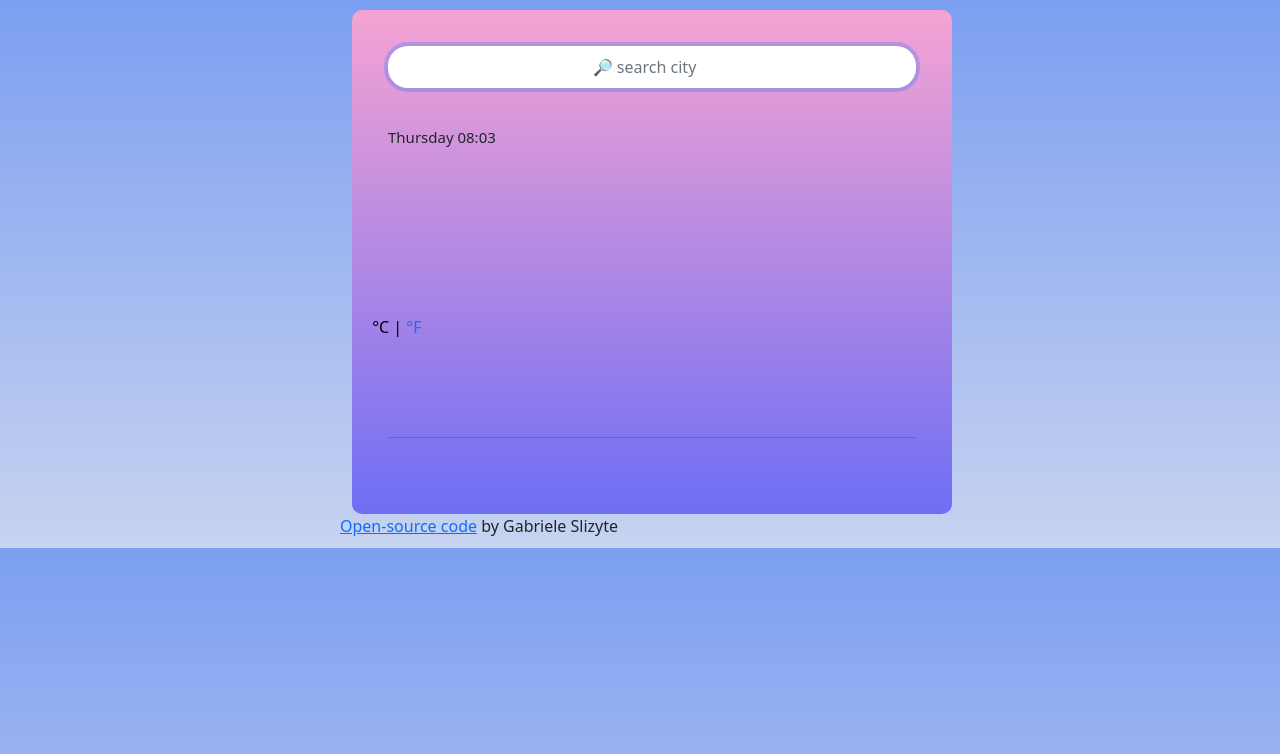
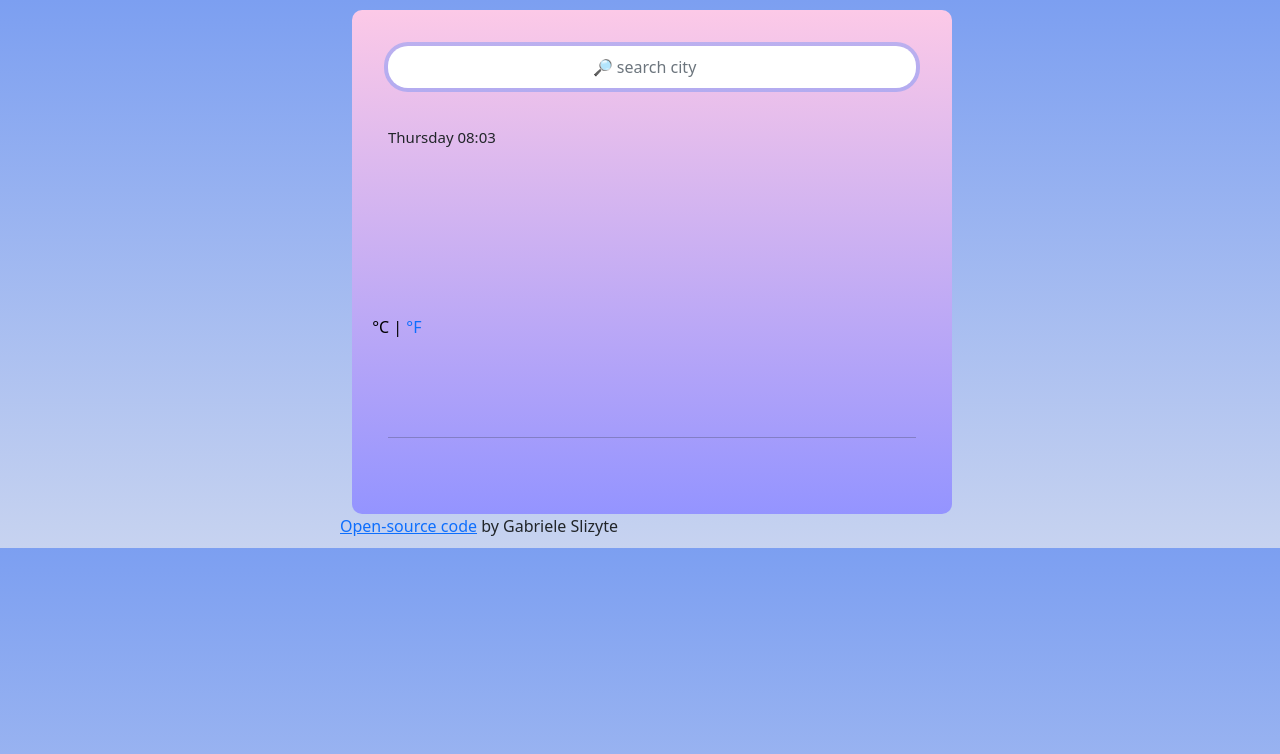
Before and after one commit to gabiussl/always-sunny-with-my-weatherapp, a plain HTML site: page index.html in a window 1280 px wide. Drawn offline with nearby package versions, Linux system fonts and the light colour scheme; no server answers.

Commit message:
changed Background colors

```diff
--- a/src/styles.css
+++ b/src/styles.css
@@ -40,7 +40,7 @@ h2 {
   max-width: 600px;
   padding: 20px;
   border-radius: 10px;
-  background: linear-gradient(#f5a3d3, rgb(110, 110, 245));
+  background: linear-gradient(#fcc9e7, rgb(148, 148, 255));
   border: none;
 }
 .search-window {
```
